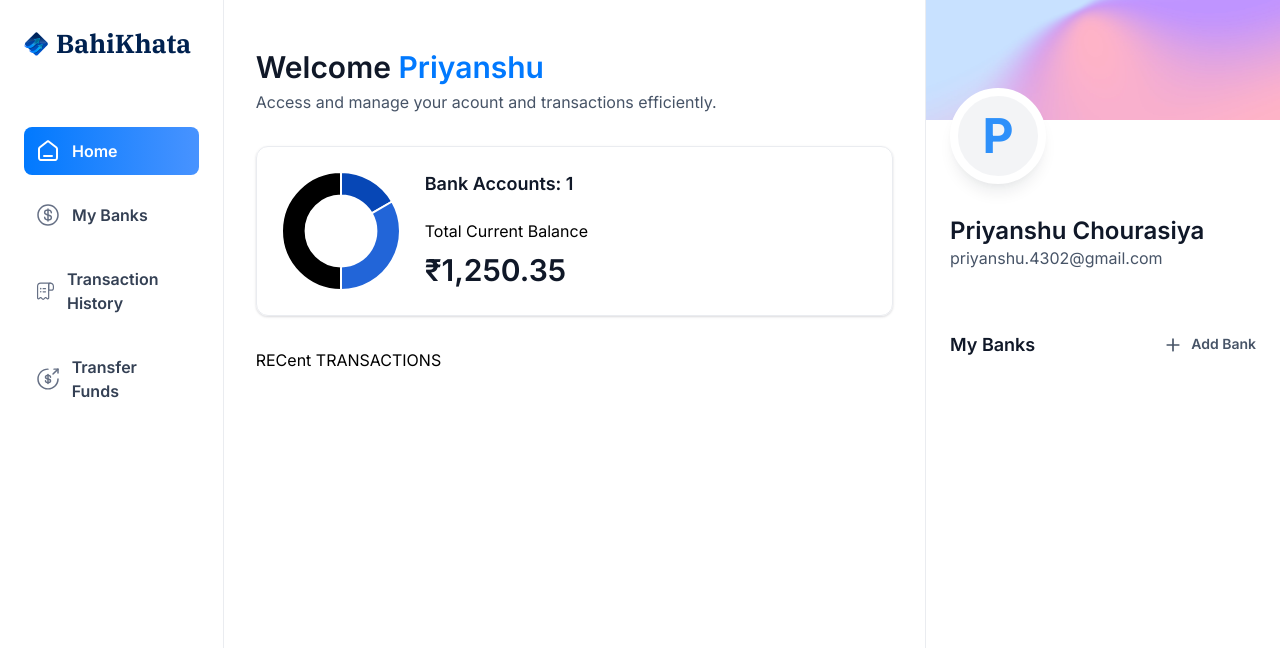
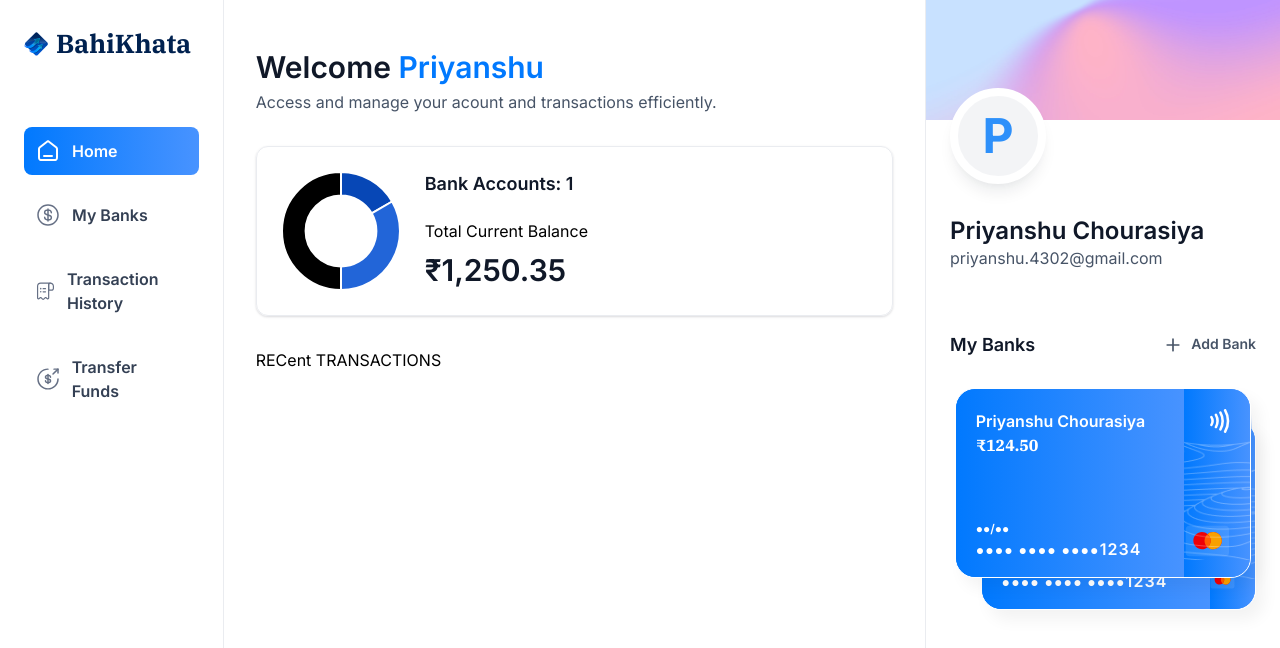
Before and after one commit to earny4302/bahikhata, a Next.js app: page / in a window 1280 px wide. Shown: the top 648 px of the page. Built offline with nearby package versions, Linux system fonts and the light colour scheme.

Commit message:
Implementing complete sidebar and routing

```diff
--- /dev/null
+++ b/app/(root)/my-banks/page.tsx
@@ -0,0 +1,11 @@
+import React from 'react'
+
+const MyBanks = () => {
+  return (
+    <div>
+      MyBanks
+    </div>
+  )
+}
+
+export default MyBanks
--- a/app/(root)/page.tsx
+++ b/app/(root)/page.tsx
@@ -25,7 +25,7 @@
       </div>
       <RightSidebar user={loggedIn}
       transaction ={[]}
-      banks={[{},{}]} />
+      banks={[{currentBalance: 124.50},{currentBalance: 500.23}]} />
     </section>
   )
 }
--- /dev/null
+++ b/app/(root)/payment-transfer/page.tsx
@@ -0,0 +1,9 @@
+import React from 'react'
+
+const Transfer = () => {
+  return (
+    <div>page</div>
+  )
+}
+
+export default Transfer
--- /dev/null
+++ b/app/(root)/transaction-history/page.tsx
@@ -0,0 +1,9 @@
+import React from 'react'
+
+const TransactionHistory = () => {
+  return (
+    <div> TransactionHistory</div>
+  )
+}
+
+export default TransactionHistory
--- a/components/BankCard.tsx
+++ b/components/BankCard.tsx
@@ -1,9 +1,50 @@
+import { formatAmount } from '@/lib/utils'
+import Image from 'next/image'
+import Link from 'next/link'
 import React from 'react'
 
-const BankCard = () => {
+const BankCard = ({account, userName, showBalance=true}:CreditCardProps) => {
   return (
-    <div>
+    <div className ="flex flex-column">
+      <Link href="/" className="bank-card">
+        <div className="bank-card_content">
+            <div>
+                <h1 className = "text-16 font-semibold text-white">{account.name || userName}</h1>
+                <p className = "font-ibm-plex-serif font-black text-white">{formatAmount(account.currentBalance)}</p>
+            </div>
 
+            <article className="flex flex-col gap-2">
+                <div className="fle justify-between">
+                    <h2 className="text-12 font-semibold text-white">
+                    ●●/●●</h2>
+                    <p className="text-14 font-semibold tracking-[1.1px] text-white">
+                    ●●●● ●●●● ●●●●
+                        <span className="text-16">1234</span>
+                    </p>
+                </div>
+            </article>
+        </div>
+        <div className="bank-card_icon">
+            <Image
+                src="/icons/paypass.svg"
+                width={20}
+                height={24}
+                alt="pay" />
+                <Image
+                src="/icons/mastercard.svg"
+                width={45}
+                height={32}
+                alt="mastercard"
+                className="ml-5" />
+
+        </div>
+        <Image
+                src="/icons/lines.png"
+                width={316}
+                height={190}
+                alt="lines"
+                className="absolute top-0 left-0"/>
+      </Link>
     </div>
   )
 }
```
